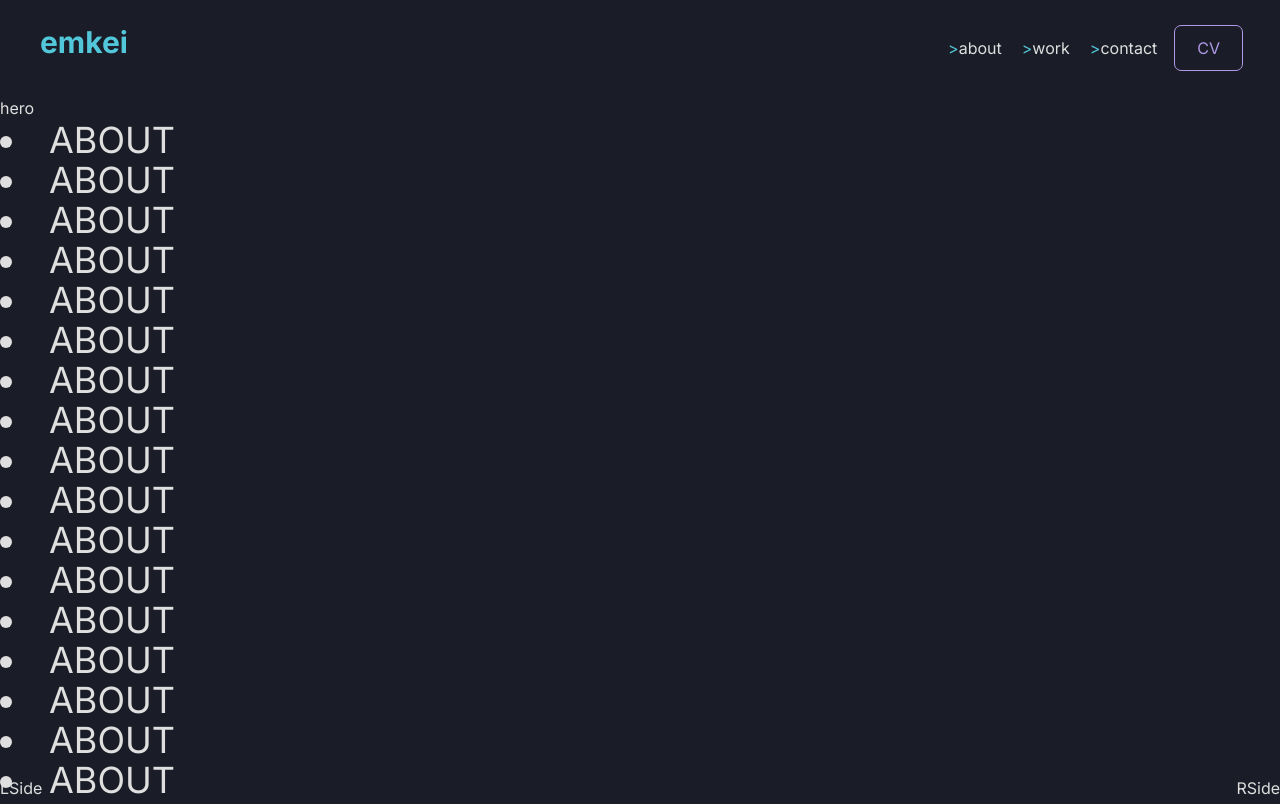
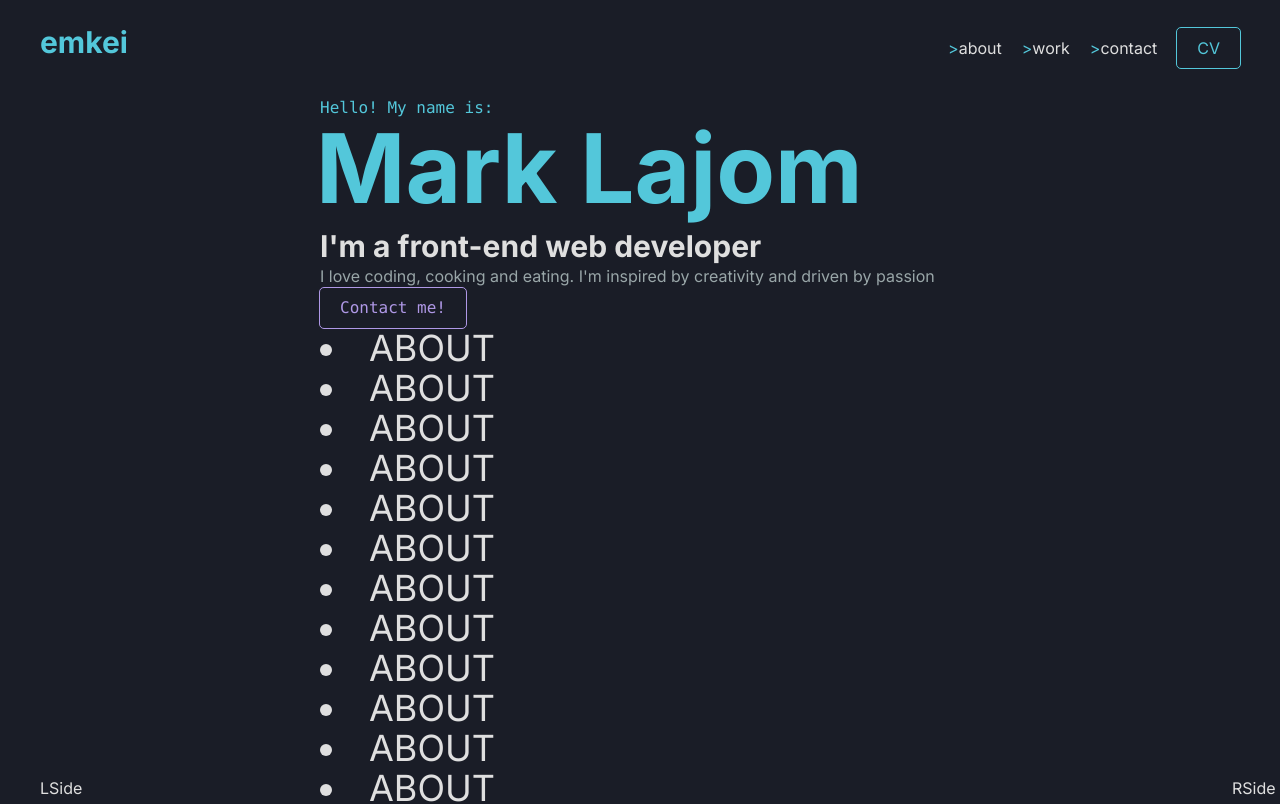
Before and after one commit to emkeiboii/Mark-Lajom-2, a React (Vite) app in the folder portfolio/: page / in a window 1280 px wide. Shown: the top 804 px of the page. Built offline with nearby package versions, Linux system fonts and the light colour scheme.

Commit message:
Added styling to links and buttons

```diff
--- a/portfolio/src/App.tsx
+++ b/portfolio/src/App.tsx
@@ -13,7 +13,7 @@ function App() {
       <Navbar></Navbar>
       <div className="flex justify-between">
         <LSide></LSide>
-        <div className="align-middle">
+        <div className="lg:px-80 w-full md:px-8 sm:px-4">
           <Hero></Hero>
           <About></About>
           <Work></Work>
--- a/portfolio/src/components/Hero.tsx
+++ b/portfolio/src/components/Hero.tsx
@@ -1,7 +1,22 @@
 import React from "react";
 
 const Hero = () => {
-  return <div id="hero">hero</div>;
+  return (
+    <div id="hero">
+      <h2 className="font-mono text-blue">Hello! My name is:</h2>
+      <h1 className="font-extrabold text-8xl -mx-1 mb-3 text-blue ">
+        Mark Lajom
+      </h1>
+      <h3 className="font-extrabold text-3xl">I'm a front-end web developer</h3>
+      <p className="text-grey">
+        I love coding, cooking and eating. I'm inspired by creativity and driven
+        by passion
+      </p>
+      <button className="font-mono outline  outline-1 rounded text-lavender py-2 px-5 hover:bg-lavender hover:bg-opacity-20 duration-200 ease-out">
+        Contact me!
+      </button>
+    </div>
+  );
 };
 
 export default Hero;
--- a/portfolio/src/components/LSide.tsx
+++ b/portfolio/src/components/LSide.tsx
@@ -1,8 +1,6 @@
-import React from "react";
-
 const LSide = () => {
   return (
-    <div className="hidden md:hidden lg:block bottom-0 fixed left-0 ">
+    <div className="hidden md:hidden lg:block bottom-0 fixed left-10 w-2">
       LSide
     </div>
   );
--- a/portfolio/src/components/Navbar.tsx
+++ b/portfolio/src/components/Navbar.tsx
@@ -13,7 +13,7 @@ const Navbar = () => {
     >
       <Link
         to="hero"
-        className="text-blue text-3xl font-bold cursor-pointer"
+        className="text-blue text-3xl font-bold cursor-pointer hover:text-opacity-80 duration-200 ease-in-out"
         spy={true}
         smooth={true}
         offset={-100}
@@ -22,17 +22,17 @@ const Navbar = () => {
         emkei
       </Link>
       <ul className="flex gap-5 items-center">
-        <li className="">
+        <li className="hover:text-blue duration-200 ease-in-out">
           <Link to="about" className="cursor-pointer">
             <span className="text-blue">&gt;</span>about
           </Link>
         </li>
-        <li>
+        <li className="hover:text-blue duration-200 ease-in-out">
           <Link to="work" className="cursor-pointer">
             <span className="text-blue">&gt;</span>work
           </Link>
         </li>
-        <li>
+        <li className="hover:text-blue duration-200 ease-in-out">
           <Link
             to="contact"
             className="cursor-pointer"
@@ -45,7 +45,7 @@ const Navbar = () => {
           </Link>
         </li>
         <li>
-          <button className="outline outline-offset-2 outline-1 rounded text-lavender py-2 px-5">
+          <button className="outline outline-1 rounded text-blue py-2 px-5 hover:bg-blue hover:bg-opacity-20 duration-200 ease-out">
             CV
           </button>
         </li>
--- a/portfolio/src/components/RSide.tsx
+++ b/portfolio/src/components/RSide.tsx
@@ -2,7 +2,7 @@ import React from "react";
 
 const RSide = () => {
   return (
-    <div className="hidden md:hidden lg:block bottom-0 fixed right-0">
+    <div className="hidden md:hidden lg:block bottom-0 fixed right-10 w-2">
       RSide
     </div>
   );
--- a/portfolio/tailwind.config.js
+++ b/portfolio/tailwind.config.js
@@ -7,6 +7,7 @@ export default {
       blue: "#53C7DA",
       lavender: "#AF98E6",
       white: "#DFDFDF",
+      grey: "#99A6A8",
     },
     extend: {
       fontFamily: {
```
